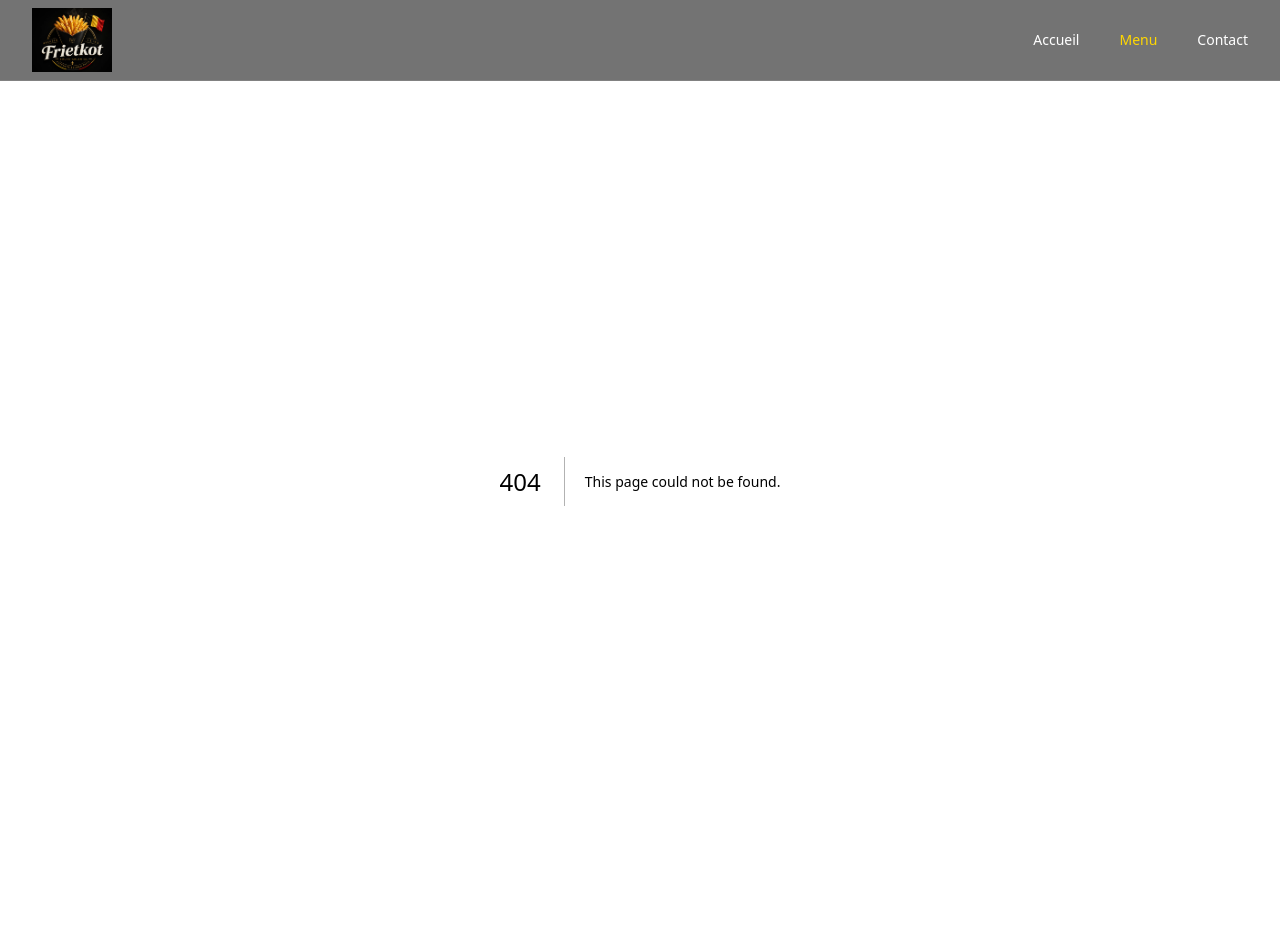
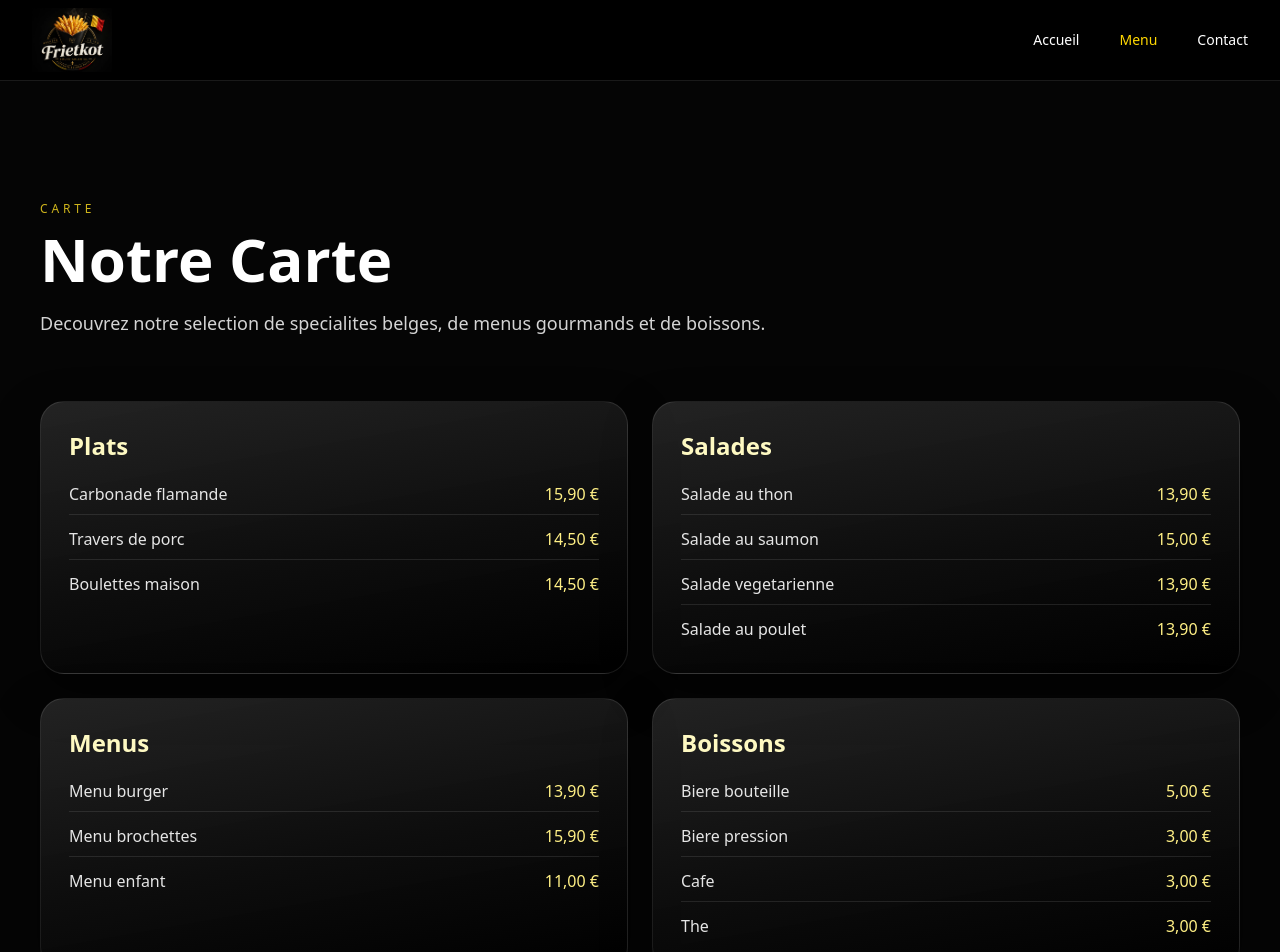
Before and after one commit to ardrotterdam/frietkot-bourg-argental, a Next.js app: page /menu in a window 1280 px wide. Before the commit this address had no page. Shown: the top 952 px of the page. Before the commit the page ends 881 px from the top, so only its background shows below. Built offline with nearby package versions, Linux system fonts and the light colour scheme.

Commit message:
Enhance homepage layout by updating hero section content, refining background styles, and improving text presentation for better visual consistency and user engagement.

```diff
--- /dev/null
+++ b/app/contact/page.tsx
@@ -0,0 +1,61 @@
+export default function ContactPage() {
+  return (
+    <main className="min-h-screen bg-[#050505] px-6 pb-20 pt-14 text-white md:px-10">
+      <section className="mx-auto w-full max-w-6xl py-16">
+        <p className="mb-3 text-xs uppercase tracking-[0.32em] text-yellow-300/80">
+          Contact
+        </p>
+        <h1 className="text-4xl font-semibold md:text-6xl">Contact</h1>
+      </section>
+
+      <section className="mx-auto grid w-full max-w-6xl gap-8 lg:grid-cols-2">
+        <article className="rounded-3xl border border-white/10 bg-gradient-to-br from-white/10 via-white/[0.03] to-transparent p-8 shadow-[0_24px_70px_rgba(0,0,0,0.45)] backdrop-blur-md md:p-12">
+          <h2 className="text-2xl font-semibold text-yellow-100 md:text-3xl">
+            Frietkot Bourg-Argental
+          </h2>
+          <p className="mt-6 text-neutral-300 md:text-lg">
+            Contactez-nous pour vos commandes, vos questions ou pour venir
+            deguster nos specialites belges.
+          </p>
+
+          <div className="mt-8 space-y-4 text-neutral-200">
+            <p>
+              <span className="font-semibold text-yellow-200">Telephone :</span>{" "}
+              07 84 42 81 06
+            </p>
+            <p>
+              <span className="font-semibold text-yellow-200">Adresse :</span>{" "}
+              Bourg-Argental, France
+            </p>
+          </div>
+
+          <a
+            href="tel:+33784428106"
+            className="mt-8 inline-block rounded-full border border-yellow-300/85 bg-yellow-300 px-10 py-3 text-sm font-semibold uppercase tracking-wider text-black transition-all duration-300 hover:-translate-y-0.5 hover:bg-yellow-200"
+          >
+            Nous appeler
+          </a>
+        </article>
+
+        <aside className="space-y-8">
+          <div className="rounded-3xl border border-white/10 bg-[linear-gradient(160deg,rgba(250,204,21,0.2),rgba(20,20,20,0.82))] p-8 shadow-[0_24px_80px_rgba(250,204,21,0.14)]">
+            <h3 className="text-xl font-semibold text-yellow-100">
+              Horaires d&apos;ouverture
+            </h3>
+            <p className="mt-4 text-neutral-200">
+              Lun - Ven : 11h30 - 14h30 / 18h00 - 22h00
+            </p>
+            <p className="mt-2 text-neutral-200">Sam - Dim : 18h00 - 23h00</p>
+          </div>
+
+          <div className="rounded-3xl border border-white/10 bg-black/40 p-8 shadow-[0_24px_70px_rgba(0,0,0,0.45)] backdrop-blur-md">
+            <h3 className="text-xl font-semibold text-yellow-100">Plan d&apos;acces</h3>
+            <div className="mt-4 grid h-48 place-items-center rounded-2xl border border-dashed border-white/20 bg-white/5 text-sm text-neutral-400">
+              Emplacement de la carte (a integrer)
+            </div>
+          </div>
+        </aside>
+      </section>
+    </main>
+  );
+}
--- /dev/null
+++ b/app/menu/page.tsx
@@ -0,0 +1,110 @@
+export default function MenuPage() {
+  return (
+    <main className="min-h-screen bg-[#050505] px-6 pb-20 pt-14 text-white md:px-10">
+      <section className="mx-auto w-full max-w-7xl py-16">
+        <p className="mb-3 text-xs uppercase tracking-[0.32em] text-yellow-300/80">
+          Carte
+        </p>
+        <h1 className="text-4xl font-semibold md:text-6xl">Notre Carte</h1>
+        <p className="mt-5 max-w-3xl text-neutral-300 md:text-lg">
+          Decouvrez notre selection de specialites belges, de menus gourmands et
+          de boissons.
+        </p>
+      </section>
+
+      <section className="mx-auto grid w-full max-w-7xl gap-6 md:grid-cols-2">
+        <article className="rounded-3xl border border-white/10 bg-[linear-gradient(170deg,rgba(255,255,255,0.12),rgba(16,16,16,0.75)_55%,rgba(0,0,0,0.95))] p-7 shadow-[0_18px_48px_rgba(0,0,0,0.45)]">
+          <h2 className="mb-5 text-2xl font-semibold text-yellow-100">Plats</h2>
+          <ul className="space-y-3 text-neutral-200">
+            <li className="flex items-center justify-between gap-4 border-b border-white/10 pb-2">
+              <span>Carbonade flamande</span>
+              <span className="font-medium text-yellow-200">15,90 €</span>
+            </li>
+            <li className="flex items-center justify-between gap-4 border-b border-white/10 pb-2">
+              <span>Travers de porc</span>
+              <span className="font-medium text-yellow-200">14,50 €</span>
+            </li>
+            <li className="flex items-center justify-between gap-4 pb-1">
+              <span>Boulettes maison</span>
+              <span className="font-medium text-yellow-200">14,50 €</span>
+            </li>
+          </ul>
+        </article>
+
+        <article className="rounded-3xl border border-white/10 bg-[linear-gradient(170deg,rgba(255,255,255,0.12),rgba(16,16,16,0.75)_55%,rgba(0,0,0,0.95))] p-7 shadow-[0_18px_48px_rgba(0,0,0,0.45)]">
+          <h2 className="mb-5 text-2xl font-semibold text-yellow-100">Salades</h2>
+          <ul className="space-y-3 text-neutral-200">
+            <li className="flex items-center justify-between gap-4 border-b border-white/10 pb-2">
+              <span>Salade au thon</span>
+              <span className="font-medium text-yellow-200">13,90 €</span>
+            </li>
+            <li className="flex items-center justify-between gap-4 border-b border-white/10 pb-2">
+              <span>Salade au saumon</span>
+              <span className="font-medium text-yellow-200">15,00 €</span>
+            </li>
+            <li className="flex items-center justify-between gap-4 border-b border-white/10 pb-2">
+              <span>Salade vegetarienne</span>
+              <span className="font-medium text-yellow-200">13,90 €</span>
+            </li>
+            <li className="flex items-center justify-between gap-4 pb-1">
+              <span>Salade au poulet</span>
+              <span className="font-medium text-yellow-200">13,90 €</span>
+            </li>
+          </ul>
+        </article>
+
+        <article className="rounded-3xl border border-white/10 bg-[linear-gradient(170deg,rgba(255,255,255,0.12),rgba(16,16,16,0.75)_55%,rgba(0,0,0,0.95))] p-7 shadow-[0_18px_48px_rgba(0,0,0,0.45)]">
+          <h2 className="mb-5 text-2xl font-semibold text-yellow-100">Menus</h2>
+          <ul className="space-y-3 text-neutral-200">
+            <li className="flex items-center justify-between gap-4 border-b border-white/10 pb-2">
+              <span>Menu burger</span>
+              <span className="font-medium text-yellow-200">13,90 €</span>
+            </li>
+            <li className="flex items-center justify-between gap-4 border-b border-white/10 pb-2">
+              <span>Menu brochettes</span>
+              <span className="font-medium text-yellow-200">15,90 €</span>
+            </li>
+            <li className="flex items-center justify-between gap-4 pb-1">
+              <span>Menu enfant</span>
+              <span className="font-medium text-yellow-200">11,00 €</span>
+            </li>
+          </ul>
+        </article>
+
+        <article className="rounded-3xl border border-white/10 bg-[linear-gradient(170deg,rgba(255,255,255,0.12),rgba(16,16,16,0.75)_55%,rgba(0,0,0,0.95))] p-7 shadow-[0_18px_48px_rgba(0,0,0,0.45)]">
+          <h2 className="mb-5 text-2xl font-semibold text-yellow-100">Boissons</h2>
+          <ul className="space-y-3 text-neutral-200">
+            <li className="flex items-center justify-between gap-4 border-b border-white/10 pb-2">
+              <span>Biere bouteille</span>
+              <span className="font-medium text-yellow-200">5,00 €</span>
+            </li>
+            <li className="flex items-center justify-between gap-4 border-b border-white/10 pb-2">
+              <span>Biere pression</span>
+              <span className="font-medium text-yellow-200">3,00 €</span>
+            </li>
+            <li className="flex items-center justify-between gap-4 border-b border-white/10 pb-2">
+              <span>Cafe</span>
+              <span className="font-medium text-yellow-200">3,00 €</span>
+            </li>
+            <li className="flex items-center justify-between gap-4 pb-1">
+              <span>The</span>
+              <span className="font-medium text-yellow-200">3,00 €</span>
+            </li>
+          </ul>
+        </article>
+      </section>
+
+      <div className="mx-auto mt-14 w-full max-w-7xl rounded-3xl border border-white/10 bg-gradient-to-b from-white/10 to-black/40 p-10 text-center shadow-[0_28px_75px_rgba(0,0,0,0.5)] backdrop-blur-xl">
+        <p className="text-neutral-300">
+          Une question sur nos plats ou vos commandes ?
+        </p>
+        <a
+          href="tel:+33784428106"
+          className="mt-6 inline-block rounded-full border border-yellow-300/85 bg-yellow-300 px-10 py-3 text-sm font-semibold uppercase tracking-wider text-black transition-all duration-300 hover:-translate-y-0.5 hover:bg-yellow-200"
+        >
+          Nous appeler
+        </a>
+      </div>
+    </main>
+  );
+}
```
